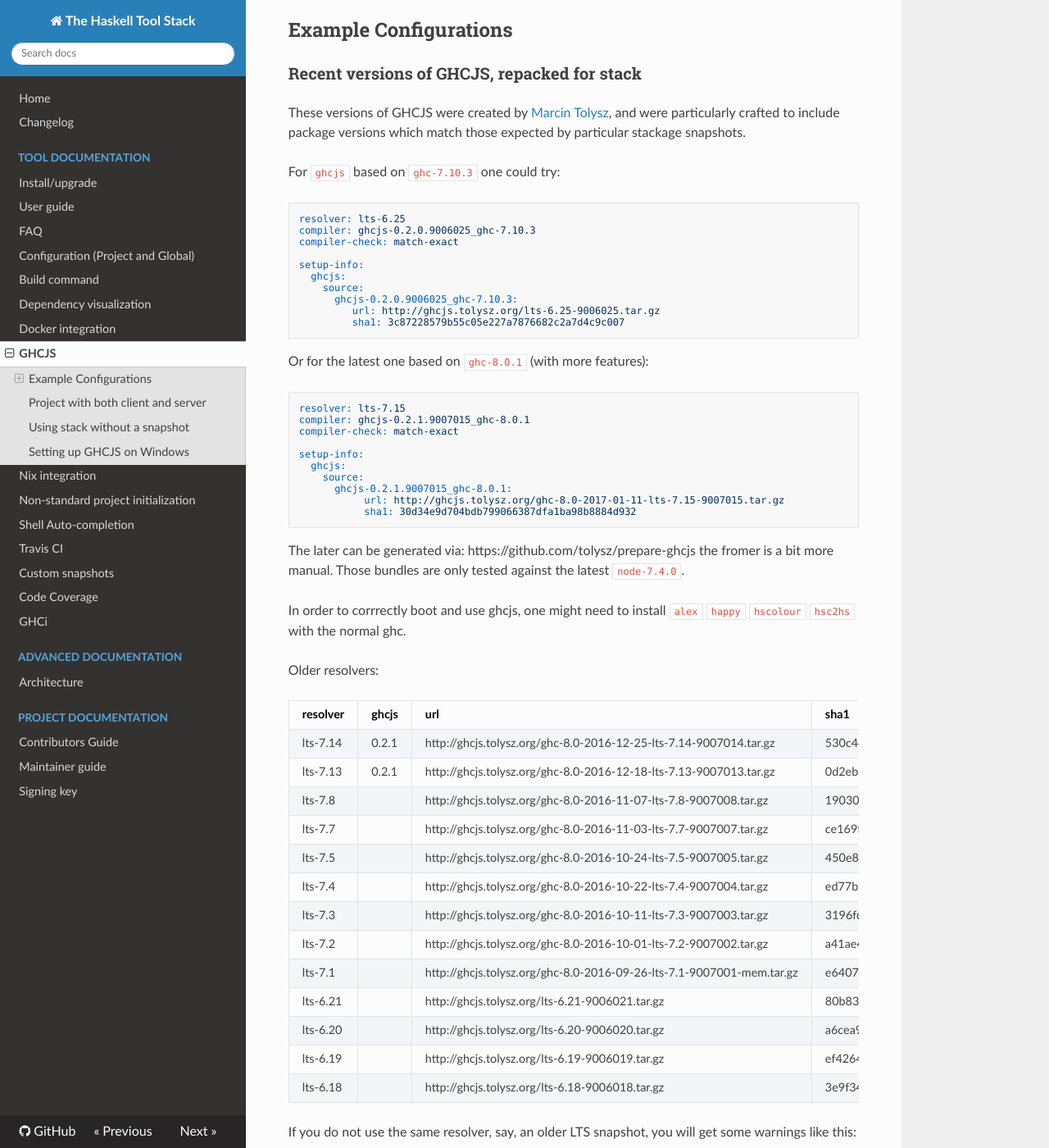
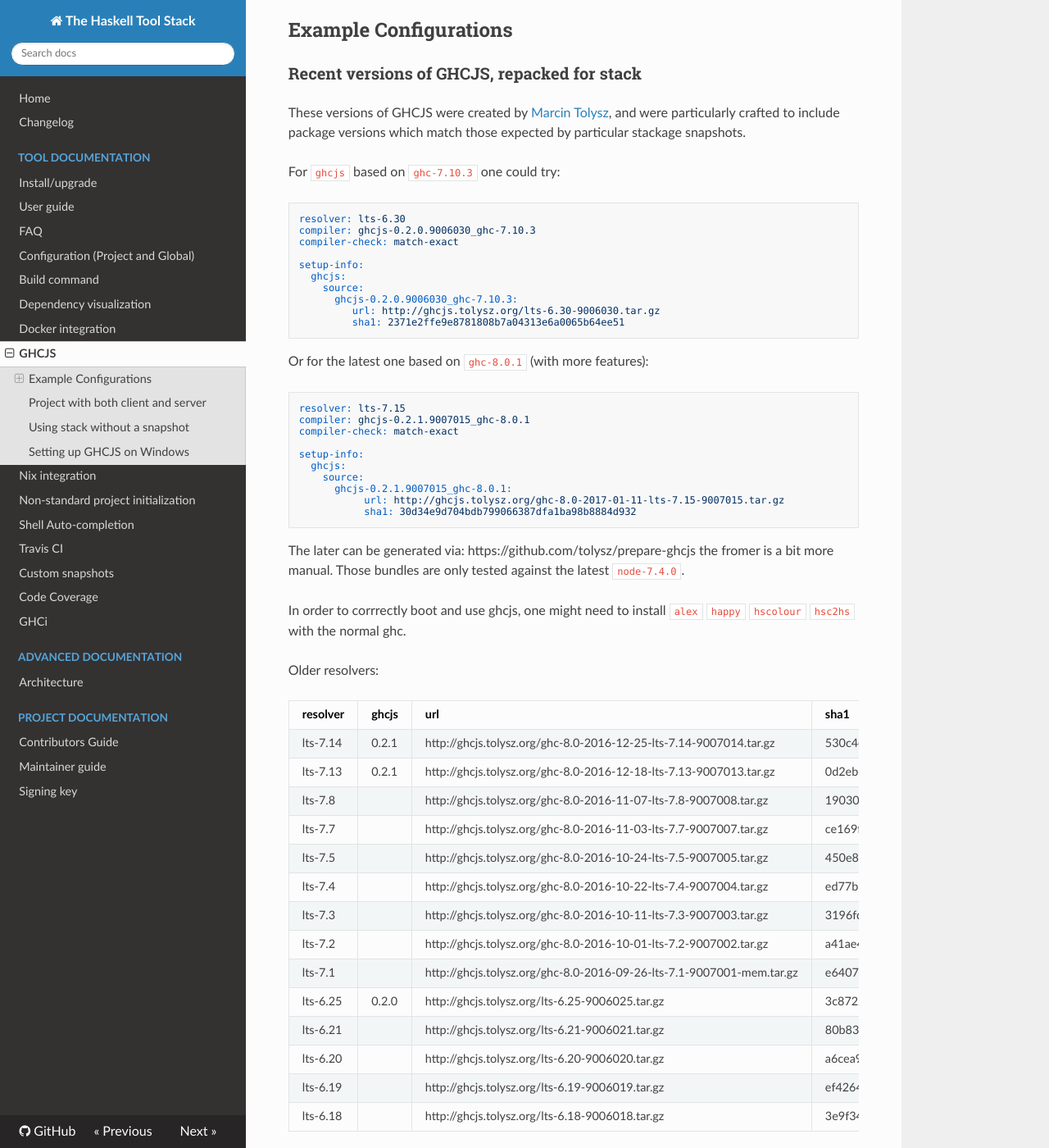
Before and after one commit to commercialhaskell/stack, an MkDocs documentation site: the page built from doc/ghcjs.md, in a window 1280 px wide and 1400 px high, scrolled down 509 px. Shown: the whole window at 82% size. Built offline with MkDocs 1.6.1, drawn with Linux system fonts in a browser that asks for light colours; nearby versions of some CDN libraries; old or Windows-style settings are respelled for this version of MkDocs.

Commit message:
lts-6.30
add `ghcjs` for `lts-6.30`

````diff
--- a/doc/ghcjs.md
+++ b/doc/ghcjs.md
@@ -25,16 +25,16 @@ snapshots.
 
 For `ghcjs` based on `ghc-7.10.3` one could try:
 ```yaml
-resolver: lts-6.25
-compiler: ghcjs-0.2.0.9006025_ghc-7.10.3
+resolver: lts-6.30
+compiler: ghcjs-0.2.0.9006030_ghc-7.10.3
 compiler-check: match-exact
 
 setup-info:
   ghcjs:
     source:
-      ghcjs-0.2.0.9006025_ghc-7.10.3:
-         url: http://ghcjs.tolysz.org/lts-6.25-9006025.tar.gz
-         sha1: 3c87228579b55c05e227a7876682c2a7d4c9c007
+      ghcjs-0.2.0.9006030_ghc-7.10.3:
+         url: http://ghcjs.tolysz.org/lts-6.30-9006030.tar.gz
+         sha1: 2371e2ffe9e8781808b7a04313e6a0065b64ee51
 ```
 
 Or for the latest one based on `ghc-8.0.1` (with more features):
@@ -68,6 +68,7 @@ Older resolvers:
 | lts-7.3 || http://ghcjs.tolysz.org/ghc-8.0-2016-10-11-lts-7.3-9007003.tar.gz | 3196fd5eaed670416083cf3678396d02c50096de |
 | lts-7.2 || http://ghcjs.tolysz.org/ghc-8.0-2016-10-01-lts-7.2-9007002.tar.gz | a41ae415328e2b257d40724d13d1386390c26322 |
 | lts-7.1 || http://ghcjs.tolysz.org/ghc-8.0-2016-09-26-lts-7.1-9007001-mem.tar.gz | e640724883238593e2d2f7f03991cb413ec0347b |
+| lts-6.25 | 0.2.0 | http://ghcjs.tolysz.org/lts-6.25-9006025.tar.gz | 3c87228579b55c05e227a7876682c2a7d4c9c007 |
 | lts-6.21 || http://ghcjs.tolysz.org/lts-6.21-9006021.tar.gz | 80b83f85dcec182093418e843979f4cee092fa85 |
 | lts-6.20 || http://ghcjs.tolysz.org/lts-6.20-9006020.tar.gz | a6cea90cd8121eee3afb201183c6e9bd6bacd94a |
 | lts-6.19 || http://ghcjs.tolysz.org/lts-6.19-9006019.tar.gz | ef4264d5a93b269ee4ec8f9d5139da030331d65a |
````
